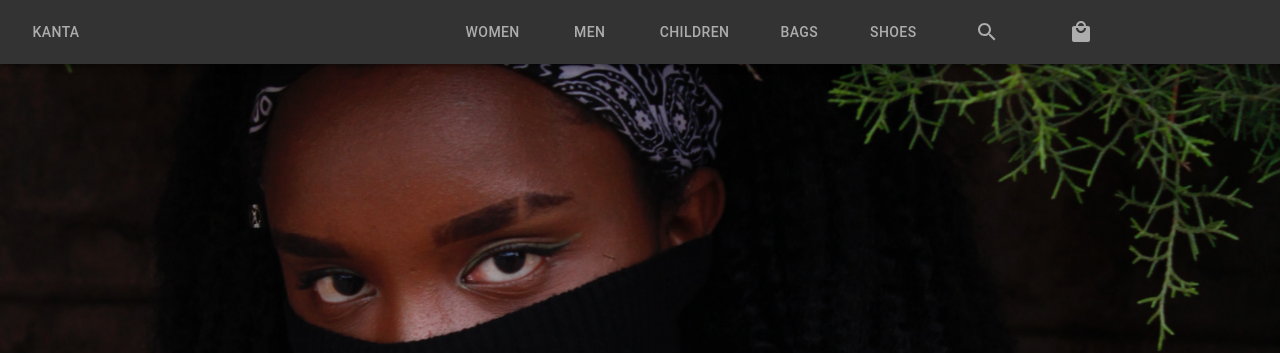
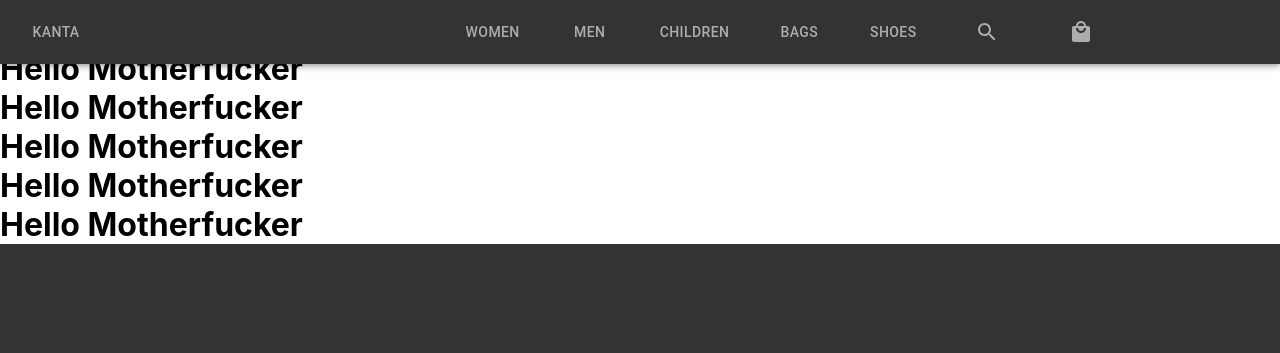
Before and after one commit to 1nusah/kanta-online, a React (Create React App) app: page /shop in a window 1280 px wide. Shown: the top 353 px of the page. Built offline with nearby package versions, Linux system fonts and the light colour scheme.

Commit message:
added fuctionality to the shop now page

```diff
--- a/src/App.js
+++ b/src/App.js
@@ -13,6 +13,7 @@ import ChildrenProducts from './components/children/ChildrenProducts';
 import BagProducts from './components/bags/BagProducts';
 import ShoeProducts from './components/shoes/ShoeProducts';
 import OrderSuccess from './components/orderPage/OrderSuccess';
+import Shop from './components/shop/Shop';
 function App() {
 	return (
 		<Router>
@@ -26,6 +27,11 @@ function App() {
 				<Route path="/success">
 					<Header />
 					<OrderSuccess />
+					<Footer />
+				</Route>
+				<Route path="/shop">
+					<Header />
+					<Shop />
 					<Footer />
 				</Route>
 				<Route path="/women">
--- a/src/components/home/Home.css
+++ b/src/components/home/Home.css
@@ -48,32 +48,7 @@
 .images > Typography {
 	color: #fff;
 }
-/* .outdoor {
-	background-image: url('../../assets/images/outdoor.jpg');
-	height: 100vh;
-	background-position: center;
-	background-repeat: no-repeat;
-	background-size: cover;
+Link {
+	text-decoration: none;
+	text-decoration-line: none;
 }
-.classic {
-	background-image: url('../../assets/images/toni-hukkanen-lO-p5nHKSVQ-unsplash.jpg');
-	height: 100vh;
-	background-position: center;
-	background-repeat: no-repeat;
-	background-size: cover;
-}
-.summer {
-	background-image: url('../../assets/images/junko-nakase-Q-72wa9-7Dg-unsplash.jpg');
-	height: 100vh;
-	background-position: center;
-	background-repeat: no-repeat;
-	background-size: cover;
-}
-.floral {
-	background-image: url('../../assets/images/laura-d-vargas-7AbaE-DDBd8-unsplash.jpg');
-	height: 100vh;
-	width: 100%;
-	background-position: center;
-	background-repeat: no-repeat;
-	background-size: cover;
-} */
--- a/src/components/home/Home.js
+++ b/src/components/home/Home.js
@@ -14,6 +14,7 @@ function Home() {
 	return (
 		<div className="home">
 			<div className="home_button">
+				<Link to="/shop" className="header_link">
 					<Button
 						variant="contained"
 						style={{
@@ -25,12 +26,11 @@ function Home() {
 					>
 						SHOP NOW
 					</Button>
+				</Link>
 			</div>
 			<div className="images">
 				<div className="images_women">
-					{/* <Typography style={{ color: '#fff' }} variant="h5">
-						Women's Collection
-					</Typography> */}
+					<Link to="/shop" className="header_link">
 						<Button
 							variant="contained"
 							style={{
@@ -42,8 +42,10 @@ function Home() {
 						>
 							SHOP NOW
 						</Button>
+					</Link>
 				</div>
 				<div className="images_casual_wear">
+					<Link to="/shop" className="header_link">
 						<Button
 							variant="contained"
 							style={{
@@ -55,6 +57,7 @@ function Home() {
 						>
 							SHOP NOW
 						</Button>
+					</Link>
 				</div>
 			</div>
 			<Grid container style={{ borderTop: '5px solid #000' }}>
--- /dev/null
+++ b/src/components/shop/Shop.js
@@ -0,0 +1,17 @@
+import React from 'react';
+import { Grid } from '@material-ui/core';
+
+const Shop = () => {
+	return (
+		<Grid>
+			<h1>Hello Motherfucker</h1>
+			<h1>Hello Motherfucker</h1>
+			<h1>Hello Motherfucker</h1>
+			<h1>Hello Motherfucker</h1>
+			<h1>Hello Motherfucker</h1>
+			<h1>Hello Motherfucker</h1>
+		</Grid>
+	);
+};
+
+export default Shop;
```
Also changed, not shown: 1 other file (tests, documents, lock files or other folders). Lines whose indentation alone changed are shown as unchanged.
